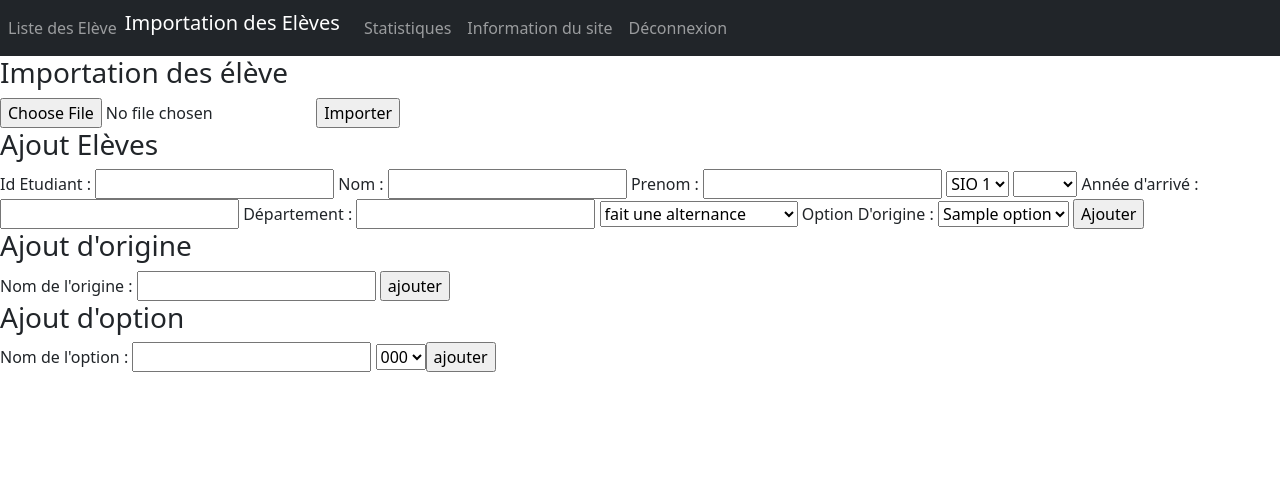
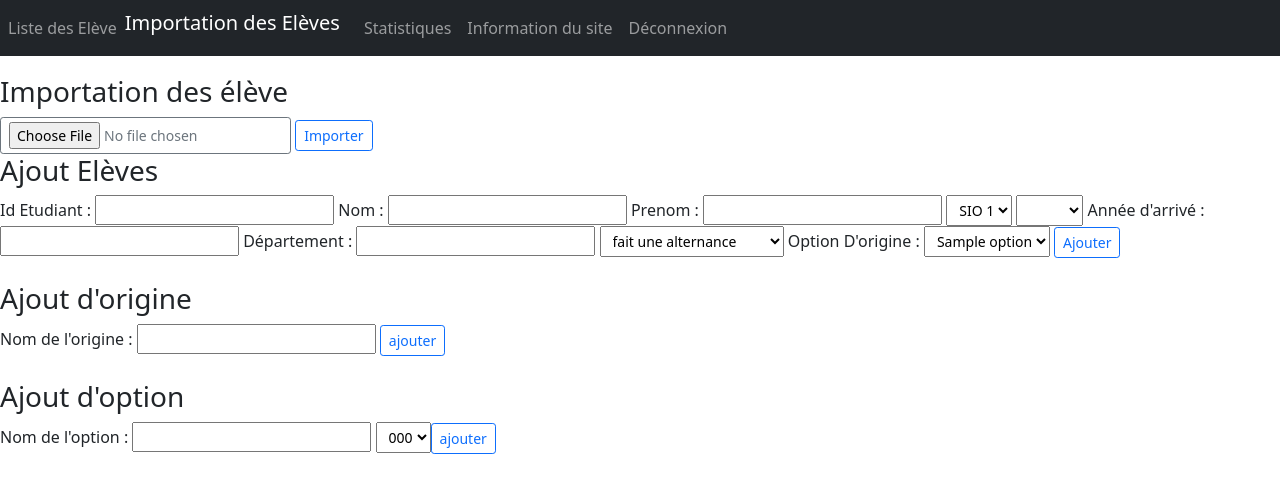
Before and after one commit to thibautscheers/FOLOZEM, a PHP site: page /page/importation-eleve.php in a window 1280 px wide. Shown: the top 493 px of the page. Run offline with PHP 8.4, Linux system fonts and the light colour scheme; tables that the repository leaves empty hold one stand-in row (values such as "Sample post"); data that the repository does not hold is empty.

Commit message:
Ajout du style

```diff
--- a/page/importation-eleve.php
+++ b/page/importation-eleve.php
@@ -13,12 +13,12 @@
 
 </head>
 
-<body>
+<body style=" margin-top: 75px;">
 
     <div>
-        <nav class="navbar navbar-expand-lg navbar-dark bg-dark">
+        <nav class="navbar navbar-expand-lg fixed-top navbar-dark bg-dark">
             <ul class="navbar-nav mr-auto">
-                <li class="nav-item active"><a class="nav-link"  href="liste-eleve.php">Liste des Elève</a></li>
+                <li class="nav-item active"><a class="nav-link" href="liste-eleve.php">Liste des Elève</a></li>
                 <li class="nav-item active"><a class="navbar-brand" href="#">Importation des Elèves</a></li>
                 <li class="nav-item active"><a class="nav-link" href="statistiques.php">Statistiques</a></li>
                 <li class="nav-item active"><a class="nav-link" href="information.php">Information du site</a></li>
@@ -39,59 +39,37 @@
     $_SESSION["info"] = ""; ?>
     </div>
     <h3>Importation des élève </h3>
-
-    <form action="importEleves.php" method="post" enctype="multipart/form-data">
-        <input type="file" name="file" id="file" accept=".csv">
-        <input type="submit" value="Importer" name="submit">
+    <div class="col-auto">
+        <form action="importEleves.php" method="post" class="form-inline" enctype="multipart/form-data">
+            <input type="file" class="btn btn-outline-secondary btn-sm" name="file" id="file" accept=".csv">
+            <input type="submit" class="btn btn-outline-primary btn-sm" value="Importer" name="submit">
         </form>
-
-
-
-
-
-
-
-
-
-
-
-
-
-
-
-
-
-
-
-
-
-
-
+    </div>
     <h3>Ajout Elèves</h3>
 
+    <div class="col-auto">
+        <form action="ajoutEleve.php" class="form-inline" method="POST">
+            Id Etudiant : <input type="number" class="input-group-sm" name="noEtudiant">
+            Nom : <input type="text" class="input-group-sm" name="nom">
+            Prenom : <input type="text" class="input-group-sm" name="prenom">
 
-    <form action="ajoutEleve.php" method="POST">
-        Id Etudiant : <input type="number" name="noEtudiant">
-        Nom : <input type="text" name="nom">
-        Prenom : <input type="text" name="prenom">
-
-        <select name='anneeSIO'>
+            <select name='anneeSIO' class="form-select-sm">
                 <option value='1'>SIO 1</option>
                 <option value='0'>SIO 2</option>
             </select>
-        <select name='optionBTS'>
+            <select name='optionBTS' class="form-select-sm">
                 <option value="NULL"></option>
                 <option value='1'>SLAM</option>
                 <option value='0'>SISR</option>
             </select>
-        Année d'arrivé : <input type="number" name="anneeArrivee">
-        Département : <input type="number" name="departement">
-        <select name='alternance'>
+            Année d'arrivé : <input type="number" class="input-group-sm" name="anneeArrivee">
+            Département : <input type="number" class="input-group-sm" name="departement">
+            <select name='alternance' class="form-select-sm">
                 <option value='1'>fait une alternance</option>
                 <option value='0'>ne fait pas d'alternance</option>
             </select>
             Option D'origine :
-        <select name="idOption">
+            <select name="idOption" class="form-select-sm">
                 <?php
 
                 $optionsB = lireOption();
@@ -103,20 +81,33 @@
                 }
                 ?>
             </select>
-        <input type="submit" value="Ajouter">
+            <input type="submit" class="btn btn-outline-primary btn-sm" value="Ajouter">
         </form>
-
-
+    </div>
+    &nbsp;
+    &nbsp;
+    &nbsp;
+    &nbsp;
+    &nbsp;
+    &nbsp;
+    <div class="col-auto">
         <h3>Ajout d'origine</h3>
-    <form action="ajoutOrigine.php" method="POST">
+        <form action="ajoutOrigine.php" class="form-inline" method="POST">
             Nom de l'origine : <input type="text" name="nomOrigine">
-        <input type="submit" value="ajouter">
+            <input type="submit" class="btn btn-outline-primary btn-sm" value="ajouter">
         </form>
-
+    </div>
+    &nbsp;
+    &nbsp;
+    &nbsp;
+    &nbsp;
+    &nbsp;
+    &nbsp;
+    <div class="col-auto">
         <h3>Ajout d'option</h3>
-    <form action="ajoutOption.php" method="POST">
+        <form action="ajoutOption.php" class="form-inline" method="POST">
             Nom de l'option : <input type="text" name="nomOption">
-        <select name="idOrigine">
+            <select name="idOrigine" class="form-select-sm">
                 <?php
 
                 $origines = lireOrigine();
@@ -127,9 +118,9 @@
                     echo ("<option value='$idOrigine'>$nomOrigine</option>");
                 }
                 ?>
-        <input type="submit" value="ajouter">
+                <input type="submit" class="btn btn-outline-primary btn-sm" value="ajouter">
         </form>
-
+    </div>
 </body>
 <script type="text/javascript" src="js/script.js"></script>
 
```
Also changed, not shown: page/information.php (+9 -12 lines), page/liste-eleve.php (+14 -6 lines), page/style/navbar.css (+28 -0 lines). Lines whose indentation alone changed are shown as unchanged.
